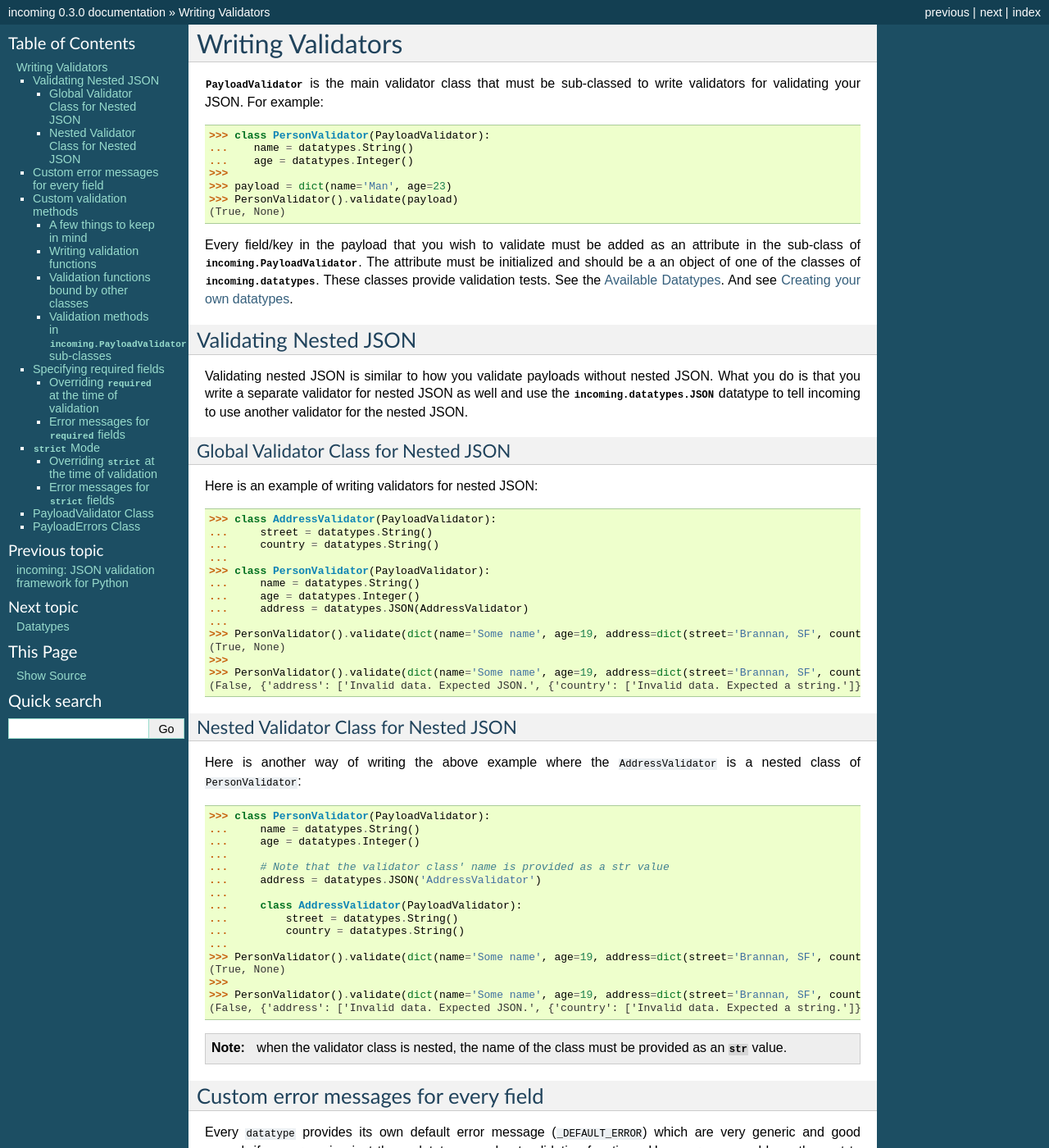
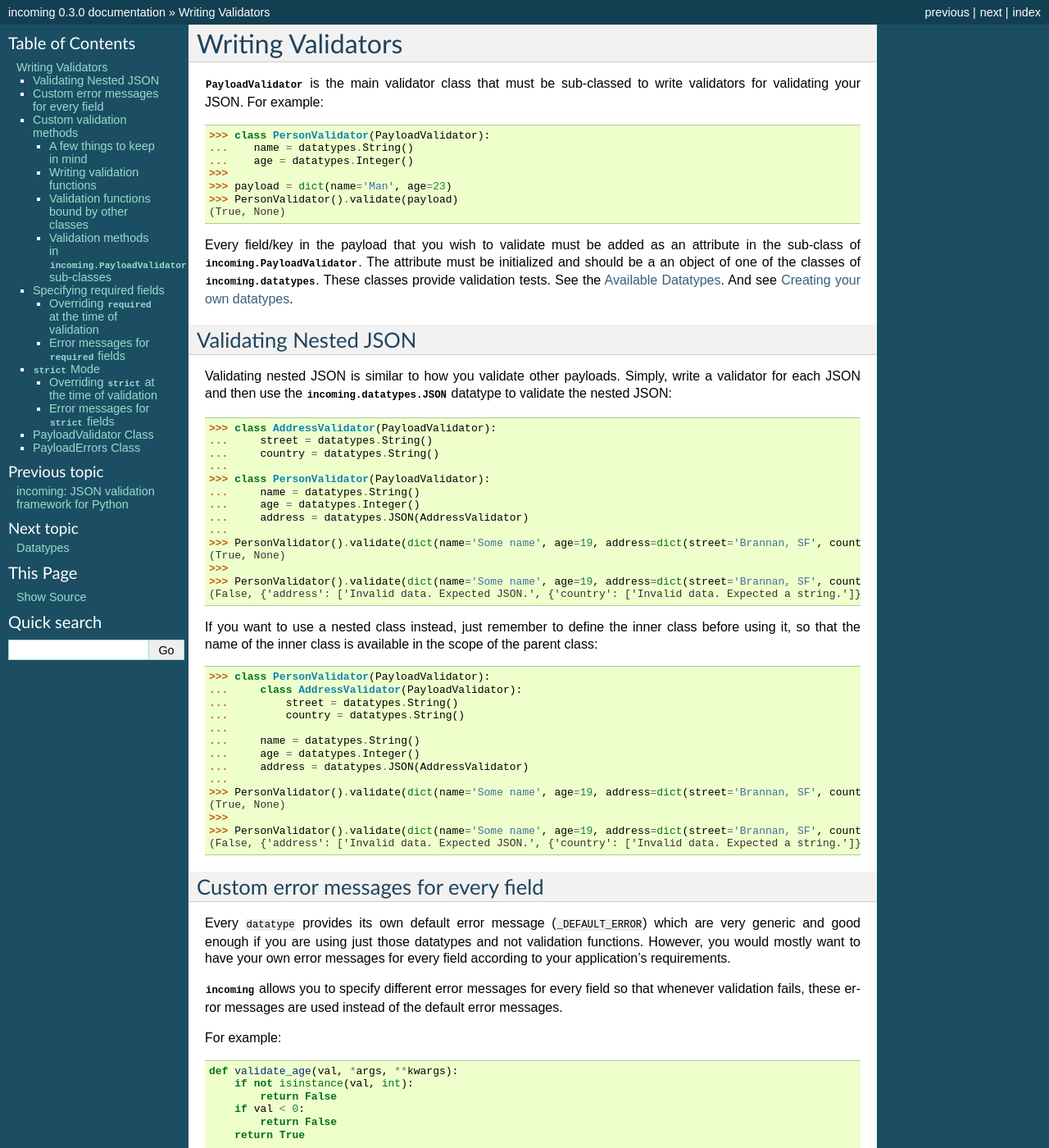
Before and after one commit to vaidik/incoming, a Sphinx documentation site: the page built from docs/payloadvalidators.rst, in a window 1280 px wide and 1400 px high. Shown: the whole window at 82% size. Built offline with Sphinx 7.4.7, drawn with Linux system fonts in a browser that asks for light colours.

Commit message:
Don't use str for inner classes in nested JSONs
Python supports inner classes and they work just fine in incoming, it's just a
matter of scoping them correctly :) Also, the documentation shouldn't hint
users to use strings instead because it's not as powerful and it can be
harmful.

For example, using proper classnames, Python will complain at compile time if a
name is wrong. If using strings, the error would go unnoticed until the code
path is executed.

```diff
--- a/docs/payloadvalidators.rst
+++ b/docs/payloadvalidators.rst
@@ -21,15 +21,9 @@ must be initialized and should be a an object of one of the classes of
 Validating Nested JSON
 ----------------------
 
-Validating nested JSON is similar to how you validate payloads without nested
-JSON. What you do is that you write a separate validator for nested JSON as
-well and use the :class:`incoming.datatypes.JSON` datatype to tell incoming
-to use another validator for the nested JSON.
-
-Global Validator Class for Nested JSON
-++++++++++++++++++++++++++++++++++++++
-
-Here is an example of writing validators for nested JSON::
+Validating nested JSON is similar to how you validate other payloads. Simply,
+write a validator for each JSON and then use the
+:class:`incoming.datatypes.JSON` datatype to validate the nested JSON::
 
     >>> class AddressValidator(PayloadValidator):
     ...     street = datatypes.String()
@@ -46,31 +40,24 @@ Here is an example of writing validators for nested JSON::
     >>> PersonValidator().validate(dict(name='Some name', age=19, address=dict(street='Brannan, SF', country=0)))
     (False, {'address': ['Invalid data. Expected JSON.', {'country': ['Invalid data. Expected a string.']}]})
 
-Nested Validator Class for Nested JSON
-++++++++++++++++++++++++++++++++++++++
-
-Here is another way of writing the above example where the ``AddressValidator``
-is a nested class of ``PersonValidator``::
+If you want to use a nested class instead, just remember to define the inner
+class before using it, so that the name of the inner class is available in the
+scope of the parent class::
 
     >>> class PersonValidator(PayloadValidator):
-    ...     name = datatypes.String()
-    ...     age = datatypes.Integer()
-    ...
-    ...     # Note that the validator class' name is provided as a str value
-    ...     address = datatypes.JSON('AddressValidator')
-    ...
     ...     class AddressValidator(PayloadValidator):
     ...         street = datatypes.String()
     ...         country = datatypes.String()
+    ...
+    ...     name = datatypes.String()
+    ...     age = datatypes.Integer()
+    ...     address = datatypes.JSON(AddressValidator)
     ...
     >>> PersonValidator().validate(dict(name='Some name', age=19, address=dict(street='Brannan, SF', country='USA')))
     (True, None)
     >>>
     >>> PersonValidator().validate(dict(name='Some name', age=19, address=dict(street='Brannan, SF', country=0)))
     (False, {'address': ['Invalid data. Expected JSON.', {'country': ['Invalid data. Expected a string.']}]})
-
-.. note:: when the validator class is nested, the name of the class must be
-          provided as an :class:`str` value.
 
 Custom error messages for every field
 -------------------------------------
```
Also changed, not shown: 2 other files.
